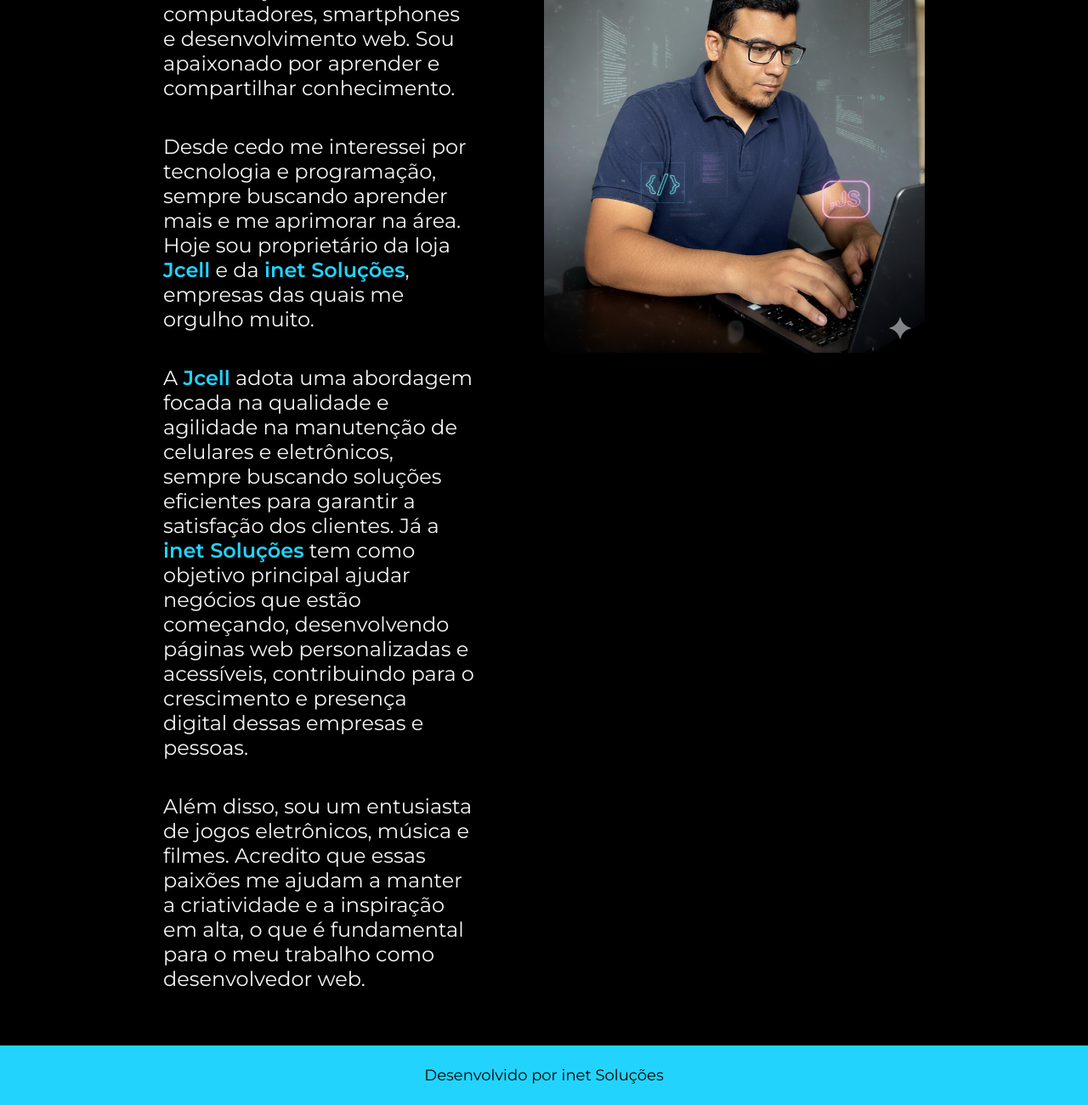
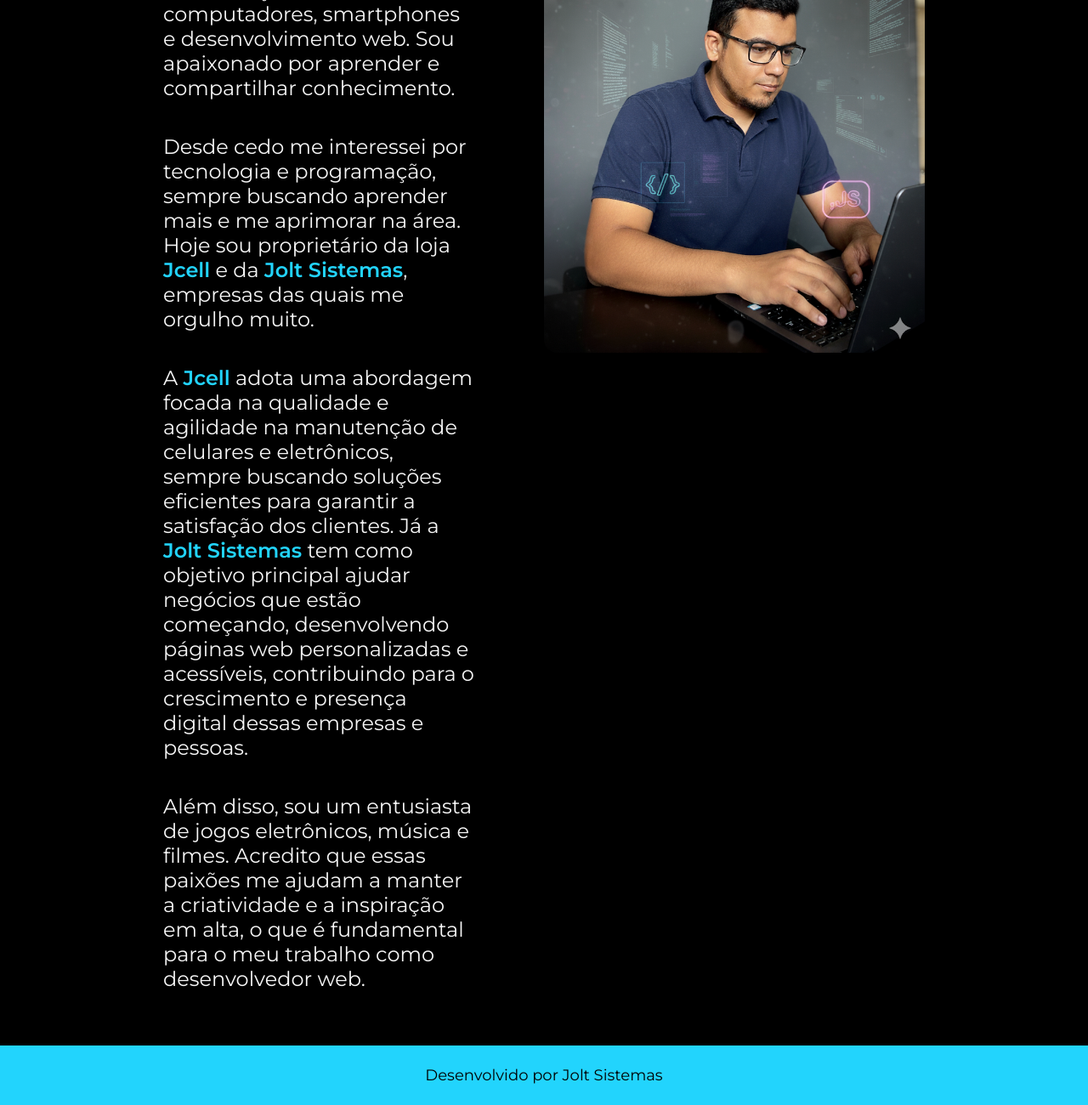
Before and after one commit to jcarloscarmo/site-apresentacao, a plain HTML site: page about.html in a window 1280 px wide. Shown: the part 311-1611 px from the top of the page at 85% size. Drawn offline with nearby package versions, Linux system fonts and the light colour scheme.

Commit message:
Update about.html

```diff
--- a/about.html
+++ b/about.html
@@ -20,16 +20,16 @@
         <section class="apresentacao__conteudo">
             <h1 class="apresentacao__conteudo__titulo" data-anime>Sobre Mim</h1>
             <p class="apresentacao__conteudo__texto" data-anime>Sou José Carlos, tenho 36 anos e 20 anos trabalhando na àrea da tecnologia, dentre manutenção de computadores, smartphones e desenvolvimento web. Sou apaixonado por aprender e compartilhar conhecimento.</p>
-            <p class="apresentacao__conteudo__texto" data-anime>Desde cedo me interessei por tecnologia e programação, sempre buscando aprender mais e me aprimorar na área. Hoje sou proprietário da loja <strong>Jcell</strong> e da <strong>inet Soluções</strong>, empresas das quais me orgulho muito.</p>
+            <p class="apresentacao__conteudo__texto" data-anime>Desde cedo me interessei por tecnologia e programação, sempre buscando aprender mais e me aprimorar na área. Hoje sou proprietário da loja <strong>Jcell</strong> e da <strong>Jolt Sistemas</strong>, empresas das quais me orgulho muito.</p>
             <p class="apresentacao__conteudo__texto" data-anime>
-                A <strong>Jcell</strong> adota uma abordagem focada na qualidade e agilidade na manutenção de celulares e eletrônicos, sempre buscando soluções eficientes para garantir a satisfação dos clientes. Já a <strong>inet Soluções</strong> tem como objetivo principal ajudar negócios que estão começando, desenvolvendo páginas web personalizadas e acessíveis, contribuindo para o crescimento e presença digital dessas empresas e pessoas.</p>
+                A <strong>Jcell</strong> adota uma abordagem focada na qualidade e agilidade na manutenção de celulares e eletrônicos, sempre buscando soluções eficientes para garantir a satisfação dos clientes. Já a <strong>Jolt Sistemas</strong> tem como objetivo principal ajudar negócios que estão começando, desenvolvendo páginas web personalizadas e acessíveis, contribuindo para o crescimento e presença digital dessas empresas e pessoas.</p>
             <p class="apresentacao__conteudo__texto" data-anime>Além disso, sou um entusiasta de jogos eletrônicos, música e filmes. Acredito que essas paixões me ajudam a manter a criatividade e a inspiração em alta, o que é fundamental para o meu trabalho como desenvolvedor web.</p>
         </section>
         <img class="apresentacao__imagem" src="./assets/jose.png" alt="Foto de José Carlos programando" data-anime>
     </main>
 
     <footer class="rodape">
-        <p>Desenvolvido por inet Soluções</p>
+        <p>Desenvolvido por Jolt Sistemas</p>
     </footer>
     <script src="effects.js"></script>
 </body>
```
